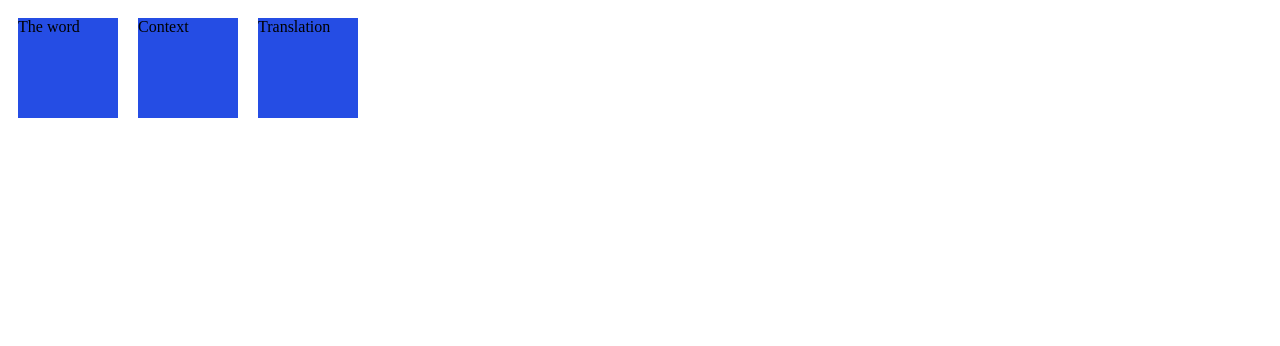
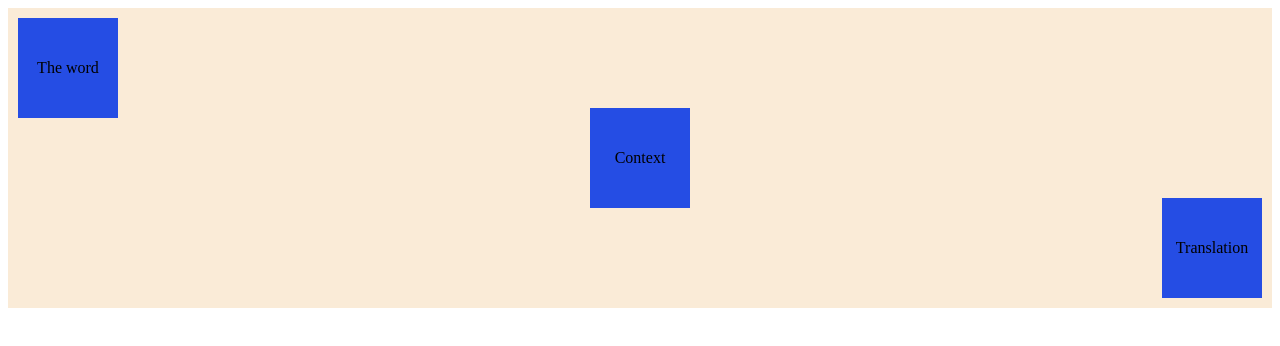
Before and after one commit to matze85eikholts/css-learn, a plain HTML site: page 01-css-flexbox-learn/index.html in a window 1280 px wide. Drawn offline with Linux system fonts and the light colour scheme.

Commit message:
Flexbox commands learnt

```diff
--- a/01-css-flexbox-learn/style.css
+++ b/01-css-flexbox-learn/style.css
@@ -1,9 +1,30 @@
 .flex-container {
+  height: 300px;
+  background-color: antiquewhite;
   display: flex;
+  /*justify-content: end;*/
+  /*justify-content: start;*/
+  /*justify-content: center;*/
+  /*justify-content: space-around;*/
+  justify-content: space-between;
+  align-items: center;
 }
 .item {
   width: 100px;
   height: 100px;
   background: #254de4;
   margin: 10px;
+  display: flex;
+  justify-content: center;
+  align-items: center;
 }
+.item:nth-of-type(1) {
+  align-self: start;
+}
+.item:nth-of-type(2) {
+  align-self: center;
+}
+
+.item:nth-of-type(3) {
+  align-self: end;
+}
```
Also changed, not shown: 01-css-flexbox-learn/04 css last progress flexbox align-self command 19.03.23.jpg (added).
